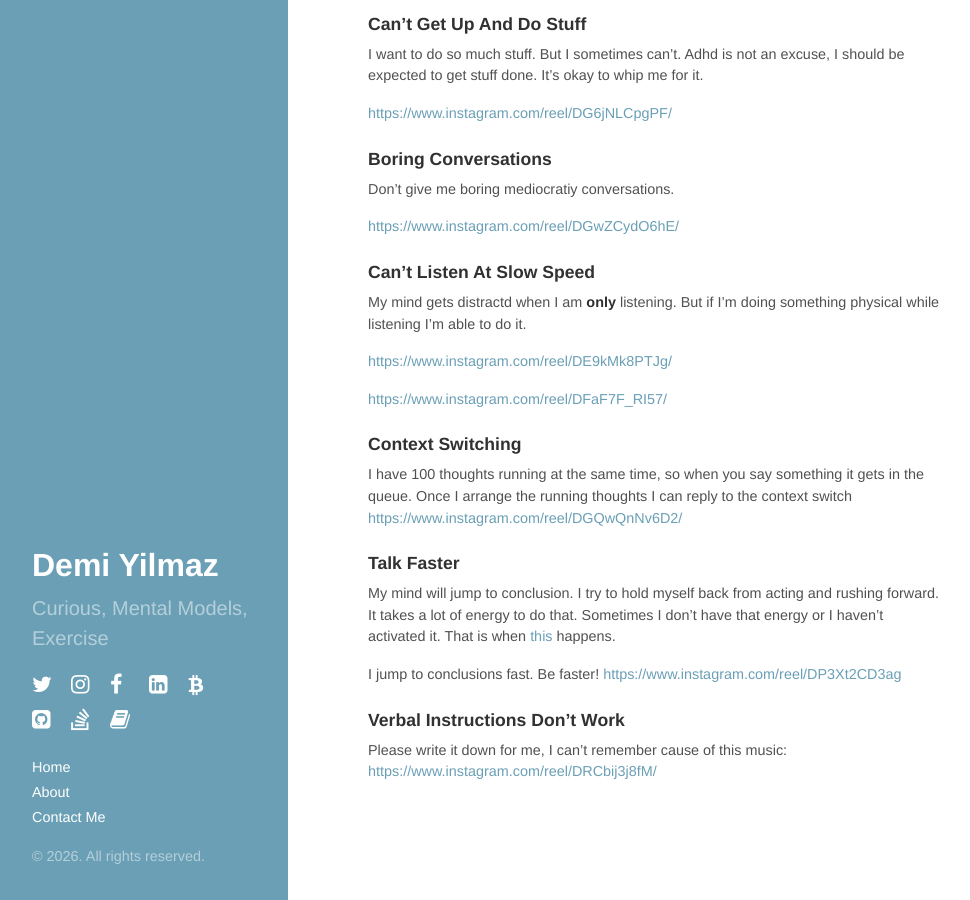
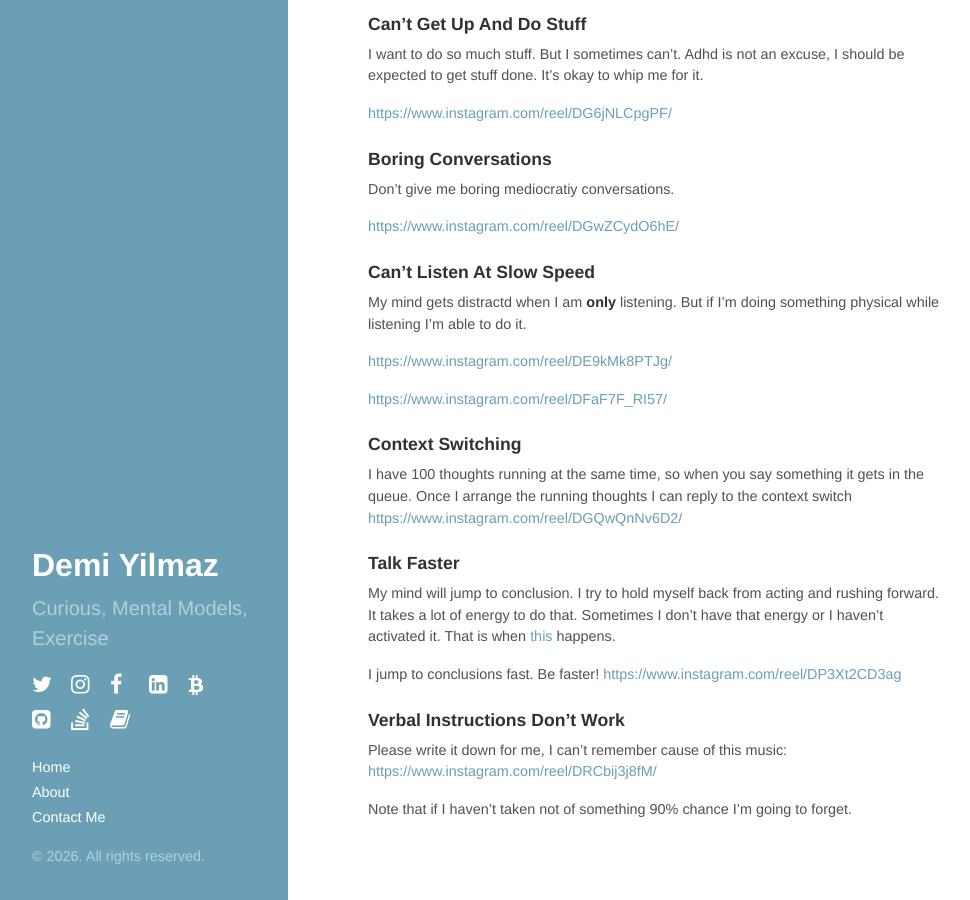
Before and after one commit to demiculus/demiculus.github.io, a Jekyll site: the page built from adhd.md, in a window 1280 px wide and 900 px high, scrolled down 579 px. Shown: the whole window, without its empty margins (0-970 px from the left). Built offline with Jekyll 4.4.1, drawn with Linux system fonts in a browser that asks for light colours; nearby versions of some CDN libraries.

Commit message:
Update adhd.md with note about forgetting
Made-with: Cursor

```diff
--- a/adhd.md
+++ b/adhd.md
@@ -59,3 +59,5 @@ I jump to conclusions fast. Be faster! [https://www.instagram.com/reel/DP3Xt2CD3
 ### Verbal Instructions Don't Work
 
 Please write it down for me, I can’t remember cause of this music: [https://www.instagram.com/reel/DRCbij3j8fM/](https://www.instagram.com/reel/DRCbij3j8fM)
+
+Note that if I haven't taken not of something 90% chance I'm going to forget.
```
